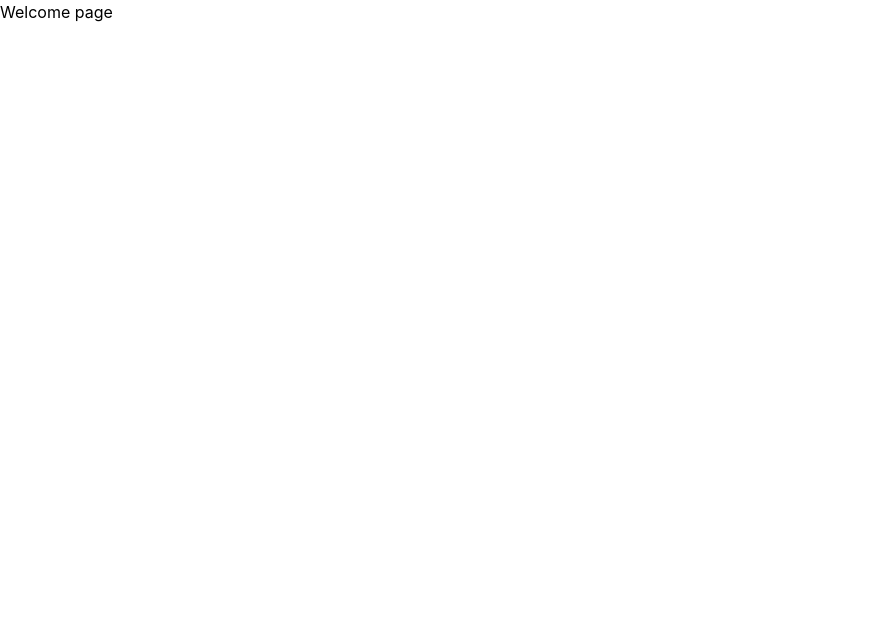
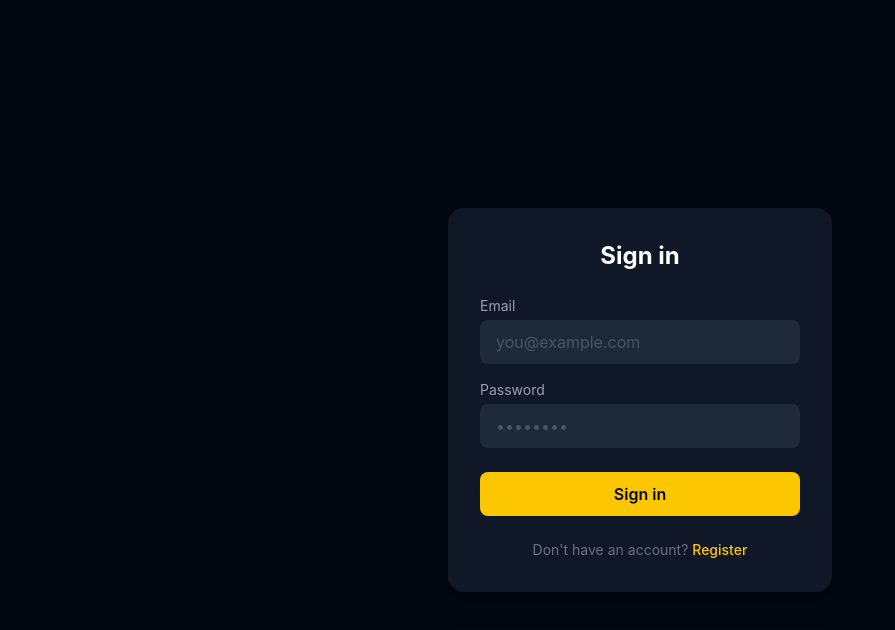
Before and after one commit to TobiasKjernell/darklife, a React (Vite) app: page /login in a window 1280 px wide. Before the commit this address led to /. Shown: the top 630 px of the page, without its empty margins (0-895 px from the left). Built offline with nearby package versions, Linux system fonts and the light colour scheme; no server answers.

Commit message:
added claude.md for information for ai, login page, register/login forms, protected route components, auth

```diff
--- a/package.json
+++ b/package.json
@@ -10,14 +10,18 @@
     "preview": "vite preview"
   },
   "dependencies": {
+    "@hookform/resolvers": "^5.2.2",
     "@supabase/supabase-js": "^2.97.0",
     "@tailwindcss/vite": "^4.2.0",
+    "@tanstack/react-query": "^5.90.21",
     "leaflet": "^1.9.4",
     "react": "^19.0.0-rc.1",
     "react-dom": "^19.0.0-rc.1",
+    "react-hook-form": "^7.71.2",
     "react-leaflet": "^5.0.0-rc.2",
     "react-router": "^7.13.0",
-    "tailwindcss": "^4.2.0"
+    "tailwindcss": "^4.2.0",
+    "zod": "^4.3.6"
   },
   "devDependencies": {
     "@eslint/js": "^9.39.1",
--- a/src/App.tsx
+++ b/src/App.tsx
@@ -1,6 +1,8 @@
 import { BrowserRouter, Navigate, Route, Routes } from "react-router"
 import WelcomePage from "./pages/WelcomePage"
 import MapPage from "./pages/MapPage"
+import LoginPage from "./pages/LoginPage"
+import ProtectedRoute from "./components/ProtectedRoute"
 
 
 function App() {
@@ -10,9 +12,13 @@ function App() {
     <BrowserRouter>
       <Routes>
         <Route path="/" element={<WelcomePage />} />
-        <Route path="/map" element={<MapPage />} />
+        <Route path="/login" element={<LoginPage />} />
+
+        <Route element={<ProtectedRoute />}>
+          <Route path="/map" element={<MapPage />} />
+        </Route>
+
         <Route path="*" element={<Navigate to="/" replace />} />
-
       </Routes>
     </BrowserRouter>
 
--- /dev/null
+++ b/src/components/ProtectedRoute.tsx
@@ -0,0 +1,20 @@
+import { Navigate, Outlet } from 'react-router'
+import { useSession } from '../hooks/useAuth'
+
+const ProtectedRoute = () => {
+  const { data: session, isPending } = useSession()
+
+  if (isPending) {
+    return (
+      <div className="min-h-screen bg-gray-950 flex items-center justify-center">
+        <div className="w-8 h-8 rounded-full border-4 border-yellow-400 border-t-transparent animate-spin" />
+      </div>
+    )
+  }
+
+  const isAuthenticated = !!session && !session.user.is_anonymous
+
+  return isAuthenticated ? <Outlet /> : <Navigate to="/login" replace />
+}
+
+export default ProtectedRoute
--- /dev/null
+++ b/src/hooks/useAuth.ts
@@ -0,0 +1,50 @@
+import { useEffect } from 'react'
+import { useMutation, useQuery, useQueryClient } from '@tanstack/react-query'
+import { supabase } from '../supabase/client'
+import type { AuthFormData } from '../schemas/schemas'
+
+export function useSession() {
+  const queryClient = useQueryClient()
+
+  const query = useQuery({
+    queryKey: ['session'],
+    queryFn: async () => {
+      const { data } = await supabase.auth.getSession()
+      return data.session
+    },
+  })
+
+  // onAuthStateChange is a subscription (not an API call) so useEffect is appropriate
+  useEffect(() => {
+    const { data: { subscription } } = supabase.auth.onAuthStateChange((_event, session) => {
+      queryClient.setQueryData(['session'], session)
+    })
+    return () => subscription.unsubscribe()
+  }, [queryClient])
+
+  return query
+}
+
+export function useLogin() {
+  return useMutation({
+    mutationFn: async (data: AuthFormData) => {
+      const { error } = await supabase.auth.signInWithPassword({
+        email: data.email,
+        password: data.password,
+      })
+      if (error) throw new Error(error.message)
+    },
+  })
+}
+
+export function useRegister() {
+  return useMutation({
+    mutationFn: async (data: AuthFormData) => {
+      const { error } = await supabase.auth.signUp({
+        email: data.email,
+        password: data.password,
+      })
+      if (error) throw new Error(error.message)
+    },
+  })
+}
--- a/src/main.tsx
+++ b/src/main.tsx
@@ -1,11 +1,16 @@
 import { StrictMode } from 'react'
 import { createRoot } from 'react-dom/client'
+import { QueryClient, QueryClientProvider } from '@tanstack/react-query'
 import 'leaflet/dist/leaflet.css'
 import './index.css'
 import App from './App.tsx'
 
+const queryClient = new QueryClient()
+
 createRoot(document.getElementById('root')!).render(
   <StrictMode>
-    <App />
+    <QueryClientProvider client={queryClient}>
+      <App />
+    </QueryClientProvider>
   </StrictMode>,
 )
--- /dev/null
+++ b/src/pages/LoginPage/index.tsx
@@ -0,0 +1,105 @@
+import { useState } from 'react'
+import { useForm } from 'react-hook-form'
+import { zodResolver } from '@hookform/resolvers/zod'
+import { useNavigate } from 'react-router'
+import { authSchema, type AuthFormData } from '../../schemas/schemas'
+import { useLogin, useRegister } from '../../hooks/useAuth'
+
+const LoginPage = () => {
+  const [isRegister, setIsRegister] = useState(false)
+  const navigate = useNavigate()
+
+  const login = useLogin()
+  const register_ = useRegister()
+  const mutation = isRegister ? register_ : login
+
+  const {
+    register,
+    handleSubmit,
+    formState: { errors },
+    reset,
+  } = useForm<AuthFormData>({
+    resolver: zodResolver(authSchema),
+  })
+
+  const onSubmit = async (data: AuthFormData) => {
+    mutation.mutate(data, {
+      onSuccess: () => navigate('/'),
+    })
+  }
+
+  return (
+    <div className="min-h-screen bg-gray-950 flex items-center justify-center px-4">
+      <div className="w-full max-w-sm bg-gray-900 rounded-2xl p-8 shadow-xl">
+        <h1 className="text-2xl font-bold text-white mb-6 text-center">
+          {isRegister ? 'Create account' : 'Sign in'}
+        </h1>
+
+        <form onSubmit={handleSubmit(onSubmit)} noValidate className="flex flex-col gap-4">
+          <div className="flex flex-col gap-1">
+            <label className="text-sm text-gray-400" htmlFor="email">
+              Email
+            </label>
+            <input
+              id="email"
+              type="email"
+              autoComplete="email"
+              className="bg-gray-800 text-white rounded-lg px-4 py-2.5 outline-none focus:ring-2 focus:ring-yellow-400 placeholder-gray-600"
+              placeholder="you@example.com"
+              {...register('email')}
+            />
+            {errors.email && (
+              <span className="text-red-400 text-xs">{errors.email.message}</span>
+            )}
+          </div>
+
+          <div className="flex flex-col gap-1">
+            <label className="text-sm text-gray-400" htmlFor="password">
+              Password
+            </label>
+            <input
+              id="password"
+              type="password"
+              autoComplete={isRegister ? 'new-password' : 'current-password'}
+              className="bg-gray-800 text-white rounded-lg px-4 py-2.5 outline-none focus:ring-2 focus:ring-yellow-400 placeholder-gray-600"
+              placeholder="••••••••"
+              {...register('password')}
+            />
+            {errors.password && (
+              <span className="text-red-400 text-xs">{errors.password.message}</span>
+            )}
+          </div>
+
+          {mutation.error && (
+            <p className="text-red-400 text-sm text-center">{mutation.error.message}</p>
+          )}
+
+          <button
+            type="submit"
+            disabled={mutation.isPending}
+            className="mt-2 bg-yellow-400 hover:bg-yellow-300 disabled:opacity-50 text-gray-950 font-semibold rounded-lg py-2.5 transition-colors"
+          >
+            {mutation.isPending ? 'Loading…' : isRegister ? 'Register' : 'Sign in'}
+          </button>
+        </form>
+
+        <p className="text-center text-gray-500 text-sm mt-6">
+          {isRegister ? 'Already have an account?' : "Don't have an account?"}{' '}
+          <button
+            type="button"
+            onClick={() => {
+              setIsRegister(!isRegister)
+              mutation.reset()
+              reset()
+            }}
+            className="text-yellow-400 hover:text-yellow-300 font-medium transition-colors"
+          >
+            {isRegister ? 'Sign in' : 'Register'}
+          </button>
+        </p>
+      </div>
+    </div>
+  )
+}
+
+export default LoginPage
--- a/src/pages/MapPage/index.tsx
+++ b/src/pages/MapPage/index.tsx
@@ -4,6 +4,7 @@ import { useCallback, useEffect, useRef, useState } from 'react'
 import { Circle, MapContainer, Marker, Popup, TileLayer, useMap } from 'react-leaflet'
 import { supabase } from '../../supabase/client'
 import { deleteLocation, getUsersInBounds, parseLocation, upsertLocation } from '../../supabase/supabaseCalls'
+import { useSession } from '../../hooks/useAuth'
 
 const DEFAULT_CENTER: LatLngExpression = [51.505, -0.09]
 
@@ -85,8 +86,10 @@ function MapBoundsHandler({
 // Page
 // ---------------------------------------------------------------------------
 const MapPage = () => {
+  const { data: session } = useSession()
+  const userId = session?.user.id ?? null
+
   const [currentPos, setCurrentPos] = useState<[number, number] | null>(null)
-  const [userId, setUserId] = useState<string | null>(null)
   const [otherUsers, setOtherUsers] = useState<OtherUsers>(new Map())
 
   const lastPosRef = useRef<[number, number] | null>(null)
@@ -94,17 +97,9 @@ const MapPage = () => {
   const boundsRef = useRef<LatLngBounds | null>(null)
 
   // ------------------------------------------------------------------
-  // 1. On mount: auth + initial geolocation (both run once, no deps)
+  // 1. On mount: initial geolocation fix
   // ------------------------------------------------------------------
   useEffect(() => {
-    async function initAuth() {
-      const { data: { session } } = await supabase.auth.getSession()
-      if (session?.user) return setUserId(session.user.id)
-      const { data } = await supabase.auth.signInAnonymously()
-      if (data.user) setUserId(data.user.id)
-    }
-    initAuth()
-
     navigator.geolocation.getCurrentPosition((pos) => {
       const coords: [number, number] = [pos.coords.latitude, pos.coords.longitude]
       setCurrentPos(coords)
--- /dev/null
+++ b/src/schemas/schemas.ts
@@ -0,0 +1,8 @@
+import { z } from 'zod'
+
+export const authSchema = z.object({
+  email: z.string().email('Invalid email'),
+  password: z.string().min(6, 'Password must be at least 6 characters'),
+})
+
+export type AuthFormData = z.infer<typeof authSchema>
```
Also changed, not shown: .claude/settings.local.json (added), 2 other files (tests, documents, lock files or other folders).
